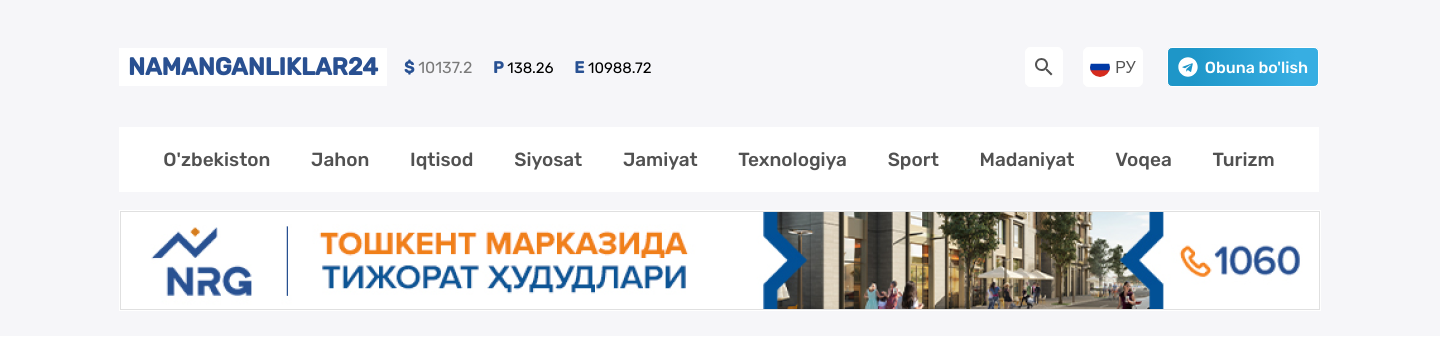
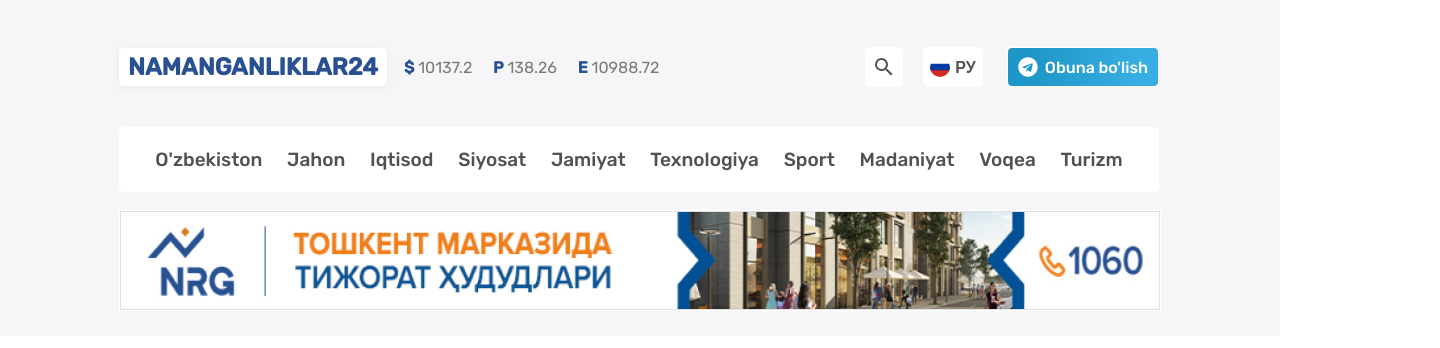
Before and after one commit to vayvoo/Challenge-15.03, a plain HTML site: page index.html in a window 1280 px wide. Shown: the whole page, 1440 px wide, since content can reach past the window. Drawn offline with Linux system fonts and the light colour scheme.

Commit message:
bugs fixed

```diff
--- a/css/style.css
+++ b/css/style.css
@@ -145,11 +145,11 @@ table {
 body{
     font-family: 'Rubik';
     font-size: 15px;
-    width: 1440px;
     margin-left: auto;
     margin-right: auto;
 }
 .header{
+    max-width: 1440px;
     background-color: #F6F6F9;
     padding-top: 47px;
     padding-bottom: 22px;
@@ -179,9 +179,8 @@ body{
     color: #295091;
     background-color: #fff;
     border: 1px solid #fff;
-}
-.logo:hover{
-    border: 1px solid #295091;
+    border-radius: 5px;
+    box-shadow: 0px 2px 6px rgba(202, 202, 202, 0.25);
 }
 .currency-type{
     margin-left: 17px;
@@ -201,6 +200,13 @@ body{
     display: flex;
     align-items: center;
 }
+.top-right span{
+    font-weight: 550;
+    font-size: 16px;
+    line-height: 19px;
+
+    color: #535353;
+}
 .search{
     display: flex;
     align-items: center;
@@ -218,8 +224,10 @@ body{
 }
 .lang{
     margin-left: 20px;
-    color: #535353;
     background-color: #fff;
+}
+.lang-ru{
+
 }
 .ru-icon{
     border-radius: 50%;
@@ -239,6 +247,7 @@ body{
 .top-nav{
     background-color: #fff;
     margin-bottom: 18px;
+    border-radius: 5px;
 }
 .navbar{
     display: flex;
--- a/index.html
+++ b/index.html
@@ -17,13 +17,13 @@
                     </div>
                     <div class="currency">
                         <span class="currency-type">$</span><span class="curdigit"> 10137.2</span>
-                        <span class="currency-type">P</span><span class="curdigit"></span> 138.26</span>
-                        <span class="currency-type">E</span><span class="curdigit"></span> 10988.72</span>
+                        <span class="currency-type">P</span><span class="curdigit"> 138.26</span>
+                        <span class="currency-type">E</span><span class="curdigit"> 10988.72</span>
                     </div>
                 </div>
                 <div class="top-right">
                     <button class="search"><img class="search-icon" src="img/search.svg" alt="seach icon" width="24" height="24" ></button>
-                    <button class="search lang"><img class="ru-icon" src="img/ru.svg" alt="ru icon" width="20" height="20" > РУ</button>
+                    <button class="search lang"><img class="ru-icon" src="img/ru.svg" alt="ru icon" width="20" height="20" > <span>РУ</span></button>
                     <button class="search telegram"><img class="telegram-icon" src="img/telegram.svg" alt="telegram-icon" width="20" height="20"> Obuna bo'lish</button>
                 </div>
             </div>
@@ -41,7 +41,7 @@
                     <li class="navbar-items"><a class="nav-link" href="#">Turizm</a></li>
                 </ul>
             </nav>
-            <a href="#"><img class="top-banner" src="img/top-banner.png" alt="advertising-banner" width="1200" height="99" ></a>
+            <a href="#"><img class="top-banner" src="img/top-banner.png" alt="advertising-banner" width="100%" height="99" ></a>
         </div>
     </header>
 
```
